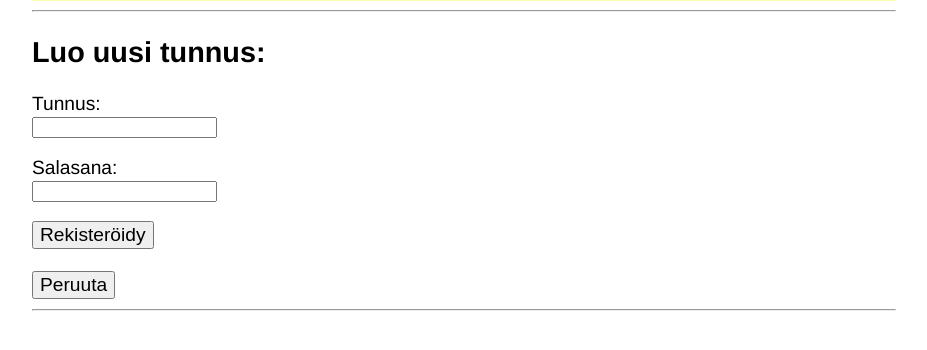
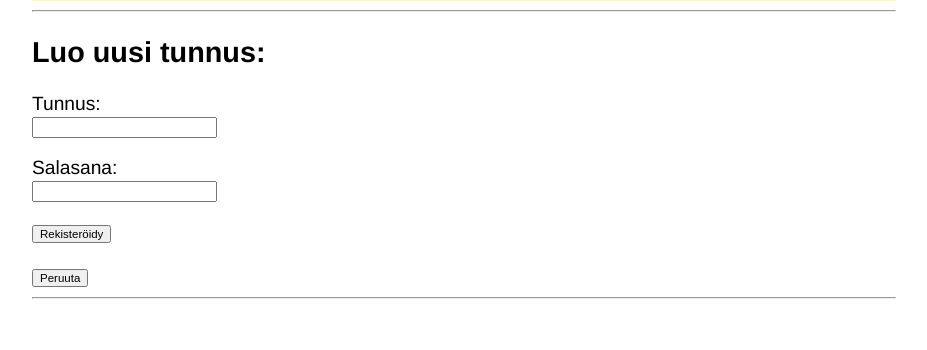
Before and after one commit to Sanexi/tsoha-foodbudget, a Flask app: page /rekisterointi in a window 1280 px wide. Shown: the part 345-695 px from the top of the page, without its empty margins (176-1103 px from the left). Run offline with Flask 2, Linux system fonts and the light colour scheme.

Commit message:
Update main.css

```diff
--- a/static/main.css
+++ b/static/main.css
@@ -10,7 +10,7 @@ li {
 }
 
 input[type=submit] {
-    font-size: 100%;
+    font-size: 60%;
 }
 
 .header {
```
